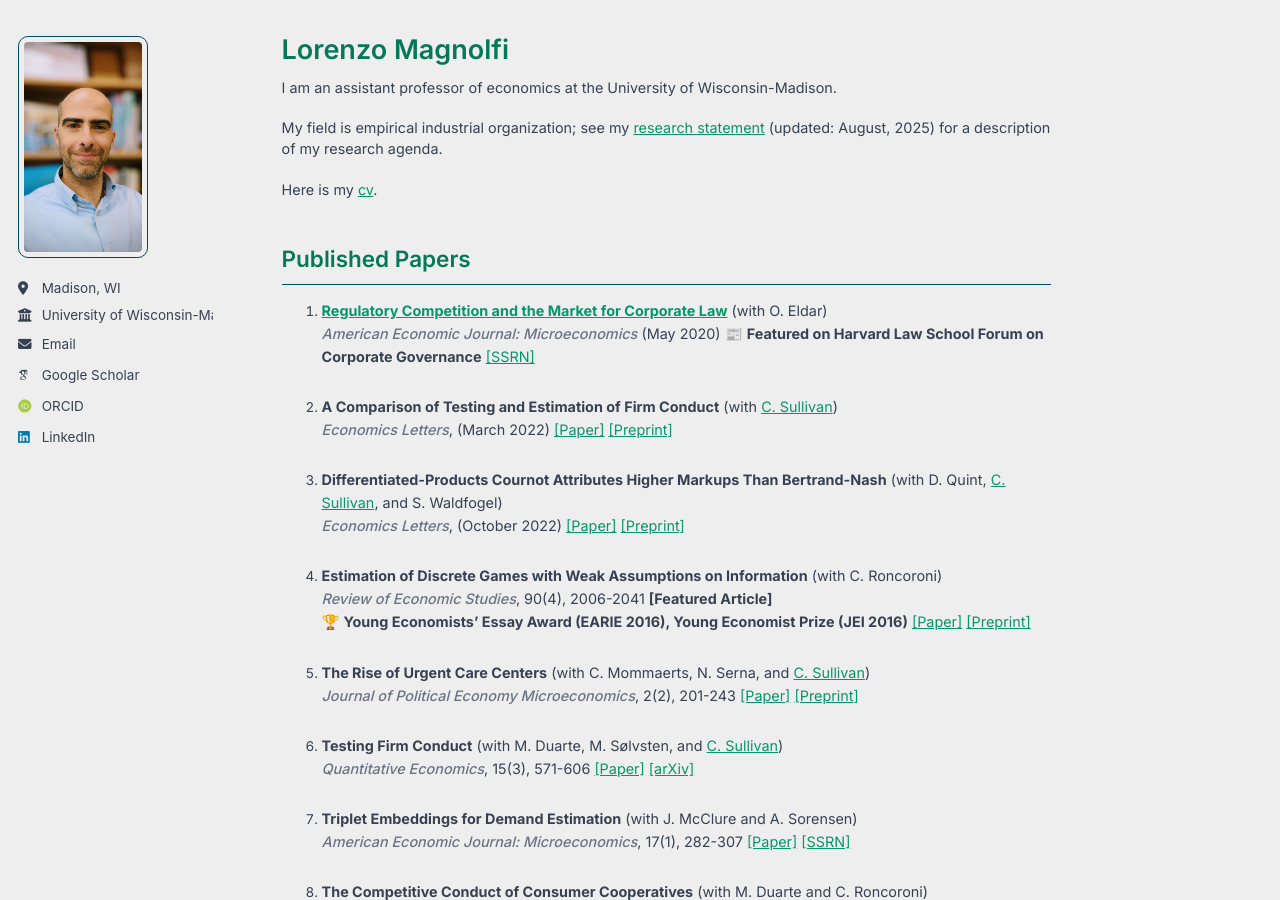
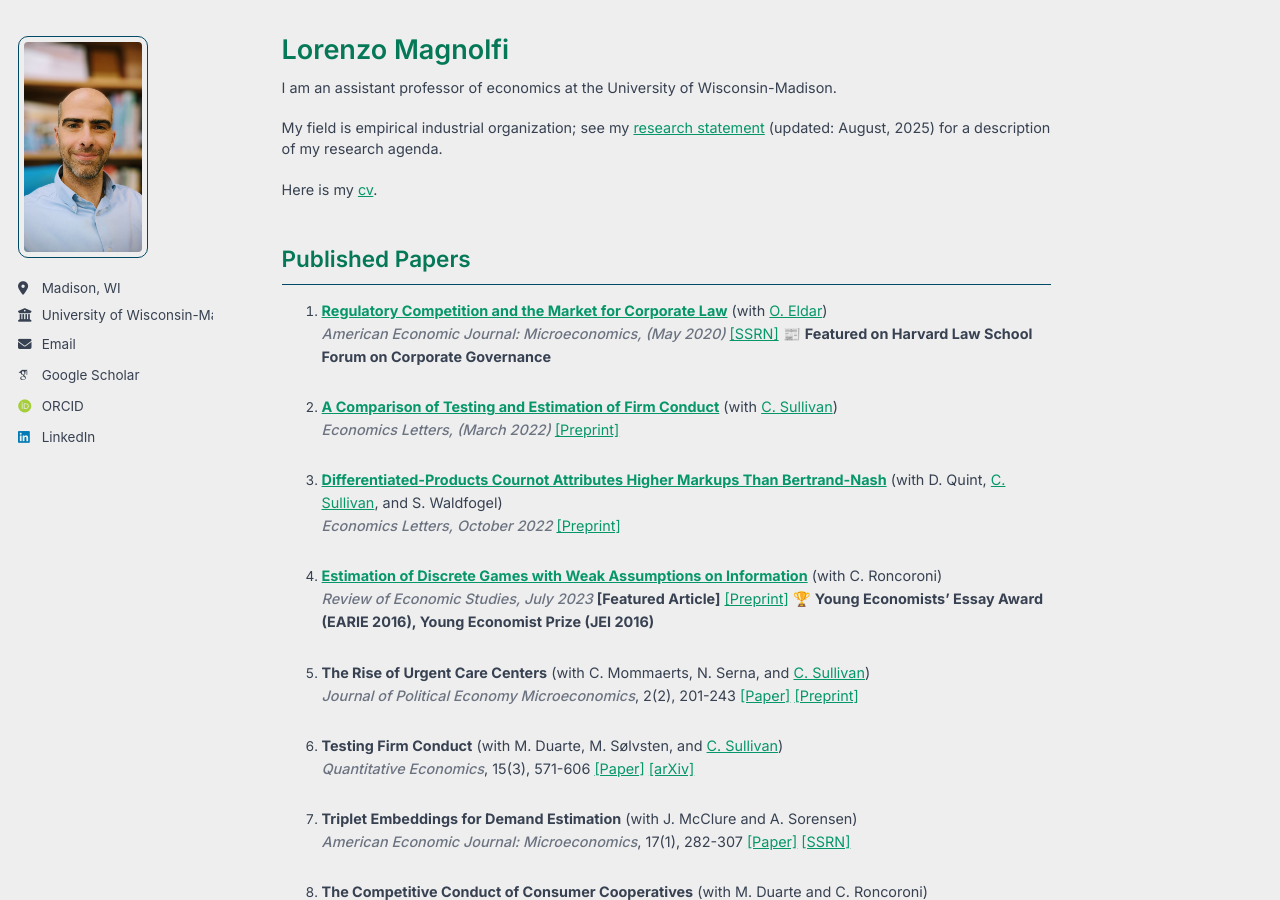
Before and after one commit to LorenzoMagnolfi/Lorenzomagnolfi.github.io, a Jekyll site: the page built from _pages/about.md, in a window 1280 px wide and 900 px high. Built offline with Jekyll 4.4.1, drawn with Linux system fonts in a browser that asks for light colours; some web fonts are replaced; a script that is not in the unit is left out.

Commit message:
Update about.md

```diff
--- a/_pages/about.md
+++ b/_pages/about.md
@@ -15,30 +15,30 @@ Here is my [cv](files\cv_2025.pdf).
 
 ## Published Papers
 
-1. [**Regulatory Competition and the Market for Corporate Law**](https://www.aeaweb.org/articles?id=10.1257%2Fmic.20180056) (with O. Eldar)
-   *American Economic Journal: Microeconomics* (May 2020)
-   📰 **Featured on Harvard Law School Forum on Corporate Governance** [[SSRN]](https://papers.ssrn.com/sol3/papers.cfm?abstract_id=2685969)
+1. [**Regulatory Competition and the Market for Corporate Law**](https://www.aeaweb.org/articles?id=10.1257%2Fmic.20180056) (with [O. Eldar](https://sites.google.com/view/ofereldar))
+   *American Economic Journal: Microeconomics, (May 2020)* [[SSRN]](https://papers.ssrn.com/sol3/papers.cfm?abstract_id=2685969)
+   📰 **Featured on Harvard Law School Forum on Corporate Governance**
 
-2. **A Comparison of Testing and Estimation of Firm Conduct** (with [C. Sullivan](https://sites.google.com/view/christopher-sullivan))
-   *Economics Letters*, (March 2022)  [[Paper]](https://www.sciencedirect.com/science/article/pii/S0165176522000246) [[Preprint]](files/papers/AComparisonOfTestingEstimationFirmConduct.pdf)
+3. [**A Comparison of Testing and Estimation of Firm Conduct**](https://www.sciencedirect.com/science/article/pii/S0165176522000246) (with [C. Sullivan](https://sites.google.com/view/christopher-sullivan))
+   *Economics Letters, (March 2022)* [[Preprint]](files/papers/AComparisonOfTestingEstimationFirmConduct.pdf)
 
-3. **Differentiated-Products Cournot Attributes Higher Markups Than Bertrand-Nash** (with D. Quint, [C. Sullivan](https://sites.google.com/view/christopher-sullivan), and S. Waldfogel)
-   *Economics Letters*, (October 2022)  [[Paper]](https://doi.org/10.1016/j.econlet.2022.110804) [[Preprint]](files/papers/BertrandCournot-76.pdf)
+4. [**Differentiated-Products Cournot Attributes Higher Markups Than Bertrand-Nash**](https://doi.org/10.1016/j.econlet.2022.110804) (with D. Quint, [C. Sullivan](https://sites.google.com/view/christopher-sullivan), and S. Waldfogel)
+   *Economics Letters, October 2022*   [[Preprint]](files/papers/BertrandCournot-76.pdf)
 
-4. **Estimation of Discrete Games with Weak Assumptions on Information** (with C. Roncoroni)
-   *Review of Economic Studies*, 90(4), 2006-2041 **[Featured Article]**
-   🏆 **Young Economists' Essay Award (EARIE 2016), Young Economist Prize (JEI 2016)**  [[Paper]](https://academic.oup.com/restud/advance-article-abstract/doi/10.1093/restud/rdac058/6670639) [[Preprint]](files/papers/EstimationDiscrGamesWeakInfo_MagnolfiRoncoroni_Mar2022.pdf)
+5. [**Estimation of Discrete Games with Weak Assumptions on Information**](https://academic.oup.com/restud/advance-article-abstract/doi/10.1093/restud/rdac058/6670639) (with C. Roncoroni)
+   *Review of Economic Studies, July 2023* **[Featured Article]**  [[Preprint]](files/papers/EstimationDiscrGamesWeakInfo_MagnolfiRoncoroni_Mar2022.pdf)
+   🏆 **Young Economists' Essay Award (EARIE 2016), Young Economist Prize (JEI 2016)**
 
-5. **The Rise of Urgent Care Centers** (with C. Mommaerts, N. Serna, and [C. Sullivan](https://sites.google.com/view/christopher-sullivan))
+6. **The Rise of Urgent Care Centers** (with C. Mommaerts, N. Serna, and [C. Sullivan](https://sites.google.com/view/christopher-sullivan))
    *Journal of Political Economy Microeconomics*, 2(2), 201-243  [[Paper]](https://www.journals.uchicago.edu/doi/10.1086/727821) [[Preprint]](files/papers/RiseUCCs.pdf)
 
-6. **Testing Firm Conduct** (with M. Duarte, M. Sølvsten, and [C. Sullivan](https://sites.google.com/view/christopher-sullivan))
+7. **Testing Firm Conduct** (with M. Duarte, M. Sølvsten, and [C. Sullivan](https://sites.google.com/view/christopher-sullivan))
    *Quantitative Economics*, 15(3), 571-606  [[Paper]](https://www.econometricsociety.org/publications/quantitative-economics/2024/07/01/Testing-Firm-Conduct) [[arXiv]](https://arxiv.org/abs/2301.06720)
 
-7. **Triplet Embeddings for Demand Estimation** (with J. McClure and A. Sorensen)
+8. **Triplet Embeddings for Demand Estimation** (with J. McClure and A. Sorensen)
    *American Economic Journal: Microeconomics*, 17(1), 282-307   [[Paper]](https://www.aeaweb.org/articles?id=10.1257/mic.20220248) [[SSRN]](https://papers.ssrn.com/sol3/papers.cfm?abstract_id=4113399)
 
-8. **The Competitive Conduct of Consumer Cooperatives** (with M. Duarte and C. Roncoroni)
+9. **The Competitive Conduct of Consumer Cooperatives** (with M. Duarte and C. Roncoroni)
    *RAND Journal of Economics*, 56(1), 106-125  [[Paper]](https://onlinelibrary.wiley.com/doi/10.1111/1756-2171.12496) [[Preprint]](files/papers/Cooperatives-16.pdf) [[Video]](https://youtu.be/O4qBSvh3SUU)
 
 ## Working Papers
```
